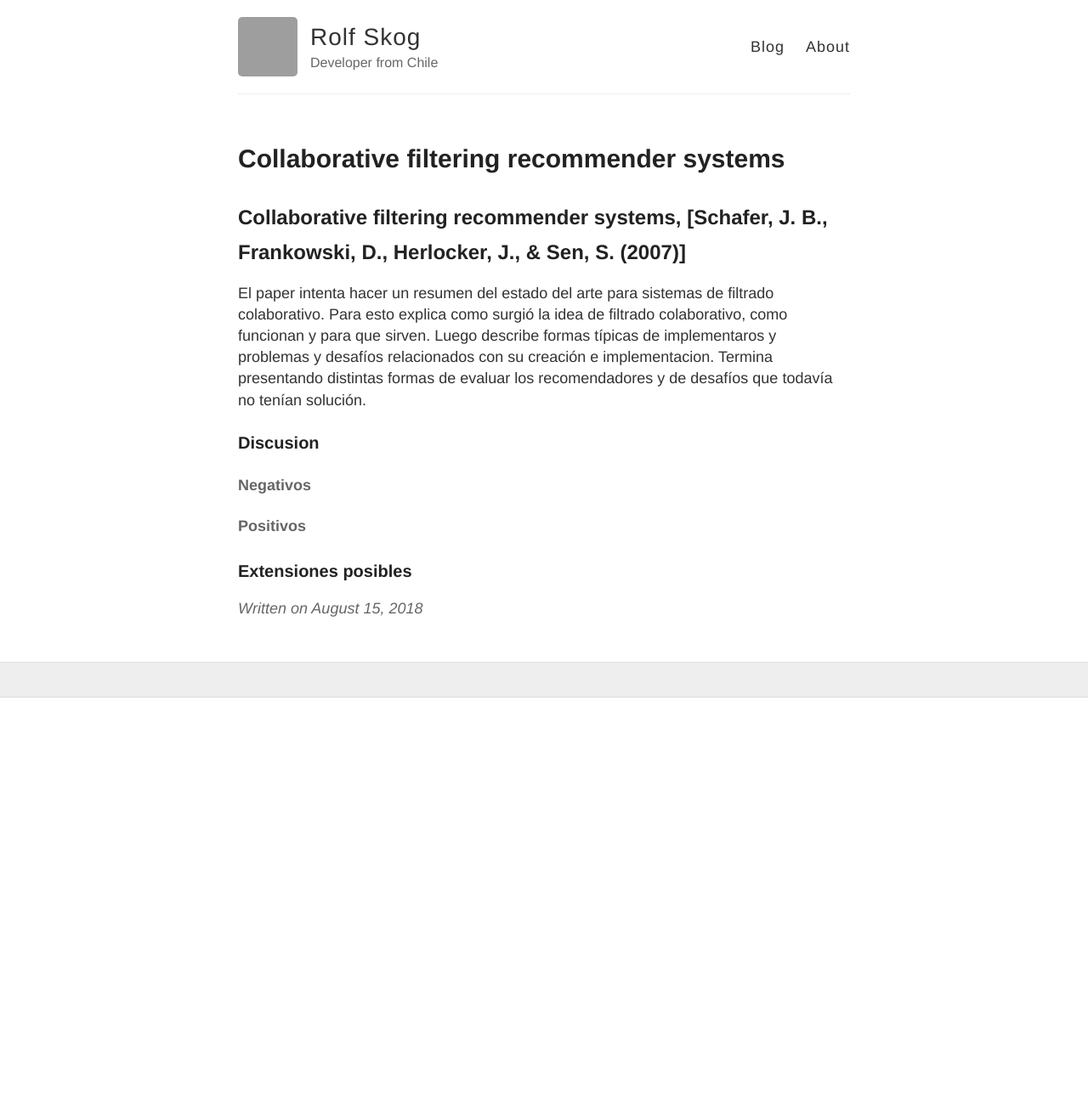
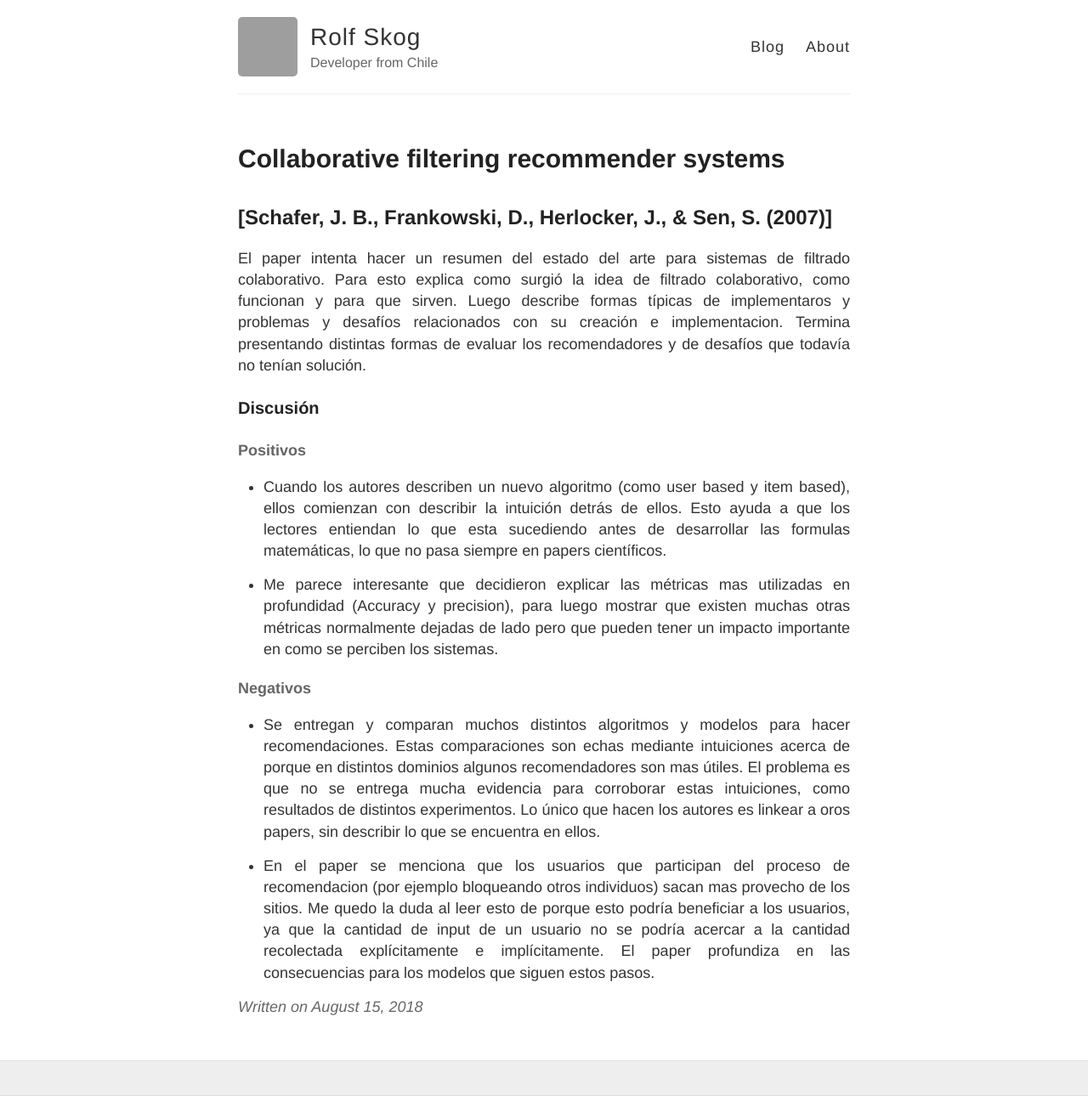
Before and after one commit to rolfskog/rolfskog.github.io, a Jekyll site: the page built from _posts/2018-8-15-Collaborative-filtering-recommender-systems.md, in a window 1280 px wide. Shown: the whole page at 85% size. Built offline with Jekyll 4.4.1, drawn with Linux system fonts in a browser that asks for light colours; before the commit the page ends 900 px from its top, so only the background shows below that; grey boxes are pictures that could not be loaded.

Commit message:
pos and neg first try

```diff
--- a/_layouts/post.html
+++ b/_layouts/post.html
@@ -5,7 +5,7 @@ layout: default
 <article class="post">
   <h1>{{ page.title }}</h1>
 
-  <div class="entry">
+  <div class="entry" style="text-align: justify;">
     {{ content }}
   </div>
 
--- a/_posts/2018-8-15-Collaborative-filtering-recommender-systems.md
+++ b/_posts/2018-8-15-Collaborative-filtering-recommender-systems.md
@@ -3,17 +3,23 @@ layout: post
 title: Collaborative filtering recommender systems
 ---
 
-## Collaborative filtering recommender systems, [Schafer, J. B., Frankowski, D., Herlocker, J., & Sen, S. (2007)]
+## [Schafer, J. B., Frankowski, D., Herlocker, J., & Sen, S. (2007)]
 
 El paper intenta hacer un resumen del estado del arte para sistemas de filtrado colaborativo.
 Para esto explica como surgió la idea de filtrado colaborativo, como funcionan y para que sirven.
 Luego describe formas típicas de implementaros y problemas y desafíos relacionados con su creación e implementacion.
 Termina presentando distintas formas de evaluar los recomendadores y de desafíos que todavía no tenían solución.
 
-### Discusion
+### Discusión
+
+#### Positivos
+
+* Cuando los autores describen un nuevo algoritmo (como user based y item based), ellos comienzan con describir la intuición detrás de ellos. Esto ayuda a que los lectores entiendan lo que esta sucediendo antes de desarrollar las formulas matemáticas, lo que no pasa siempre en papers científicos.
+
+* Me parece interesante que decidieron explicar las métricas mas utilizadas en profundidad (Accuracy y precision), para luego mostrar que existen muchas otras métricas normalmente dejadas de lado pero que pueden tener un impacto importante en como se perciben los sistemas.
 
 #### Negativos
 
-#### Positivos
+* Se entregan y comparan muchos distintos algoritmos y modelos para hacer recomendaciones. Estas comparaciones son echas mediante intuiciones acerca de porque en distintos dominios algunos recomendadores son mas útiles. El problema es que no se entrega mucha evidencia para corroborar estas intuiciones, como resultados de distintos experimentos. Lo único que hacen los autores es linkear a oros papers, sin describir lo que se encuentra en ellos.
 
-### Extensiones posibles
+* En el paper se menciona que los usuarios que participan del proceso de recomendacion (por ejemplo bloqueando otros individuos) sacan mas provecho de los sitios. Me quedo la duda al leer esto de porque esto podría beneficiar a los usuarios, ya que la cantidad de input de un usuario no se podría acercar a la cantidad recolectada explícitamente e implícitamente. El paper profundiza en las consecuencias para los modelos que siguen estos pasos.
```
Also changed, not shown: _posts/2018-8-15-Semana-1-blog.md (+1 -1 lines).
